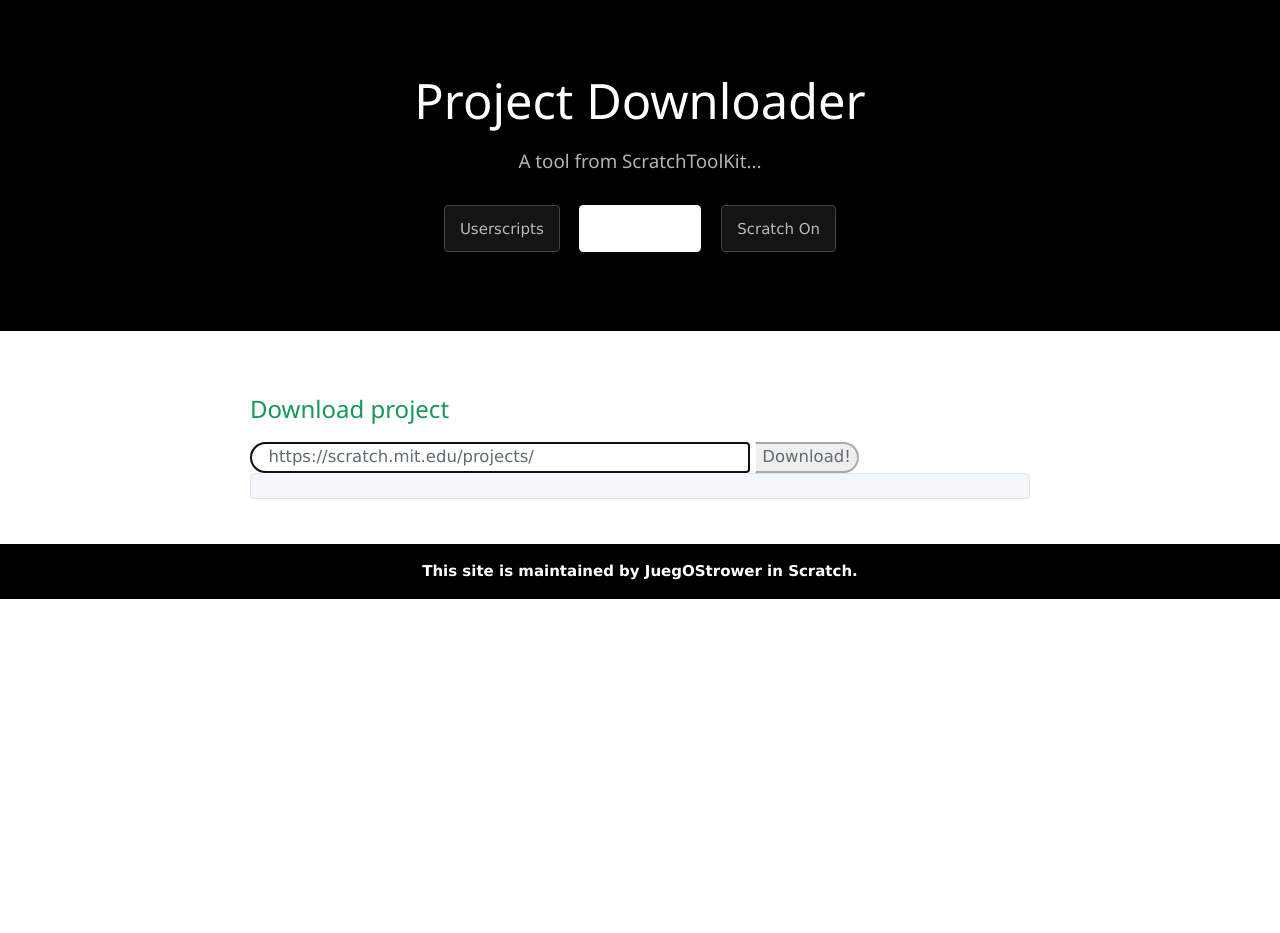
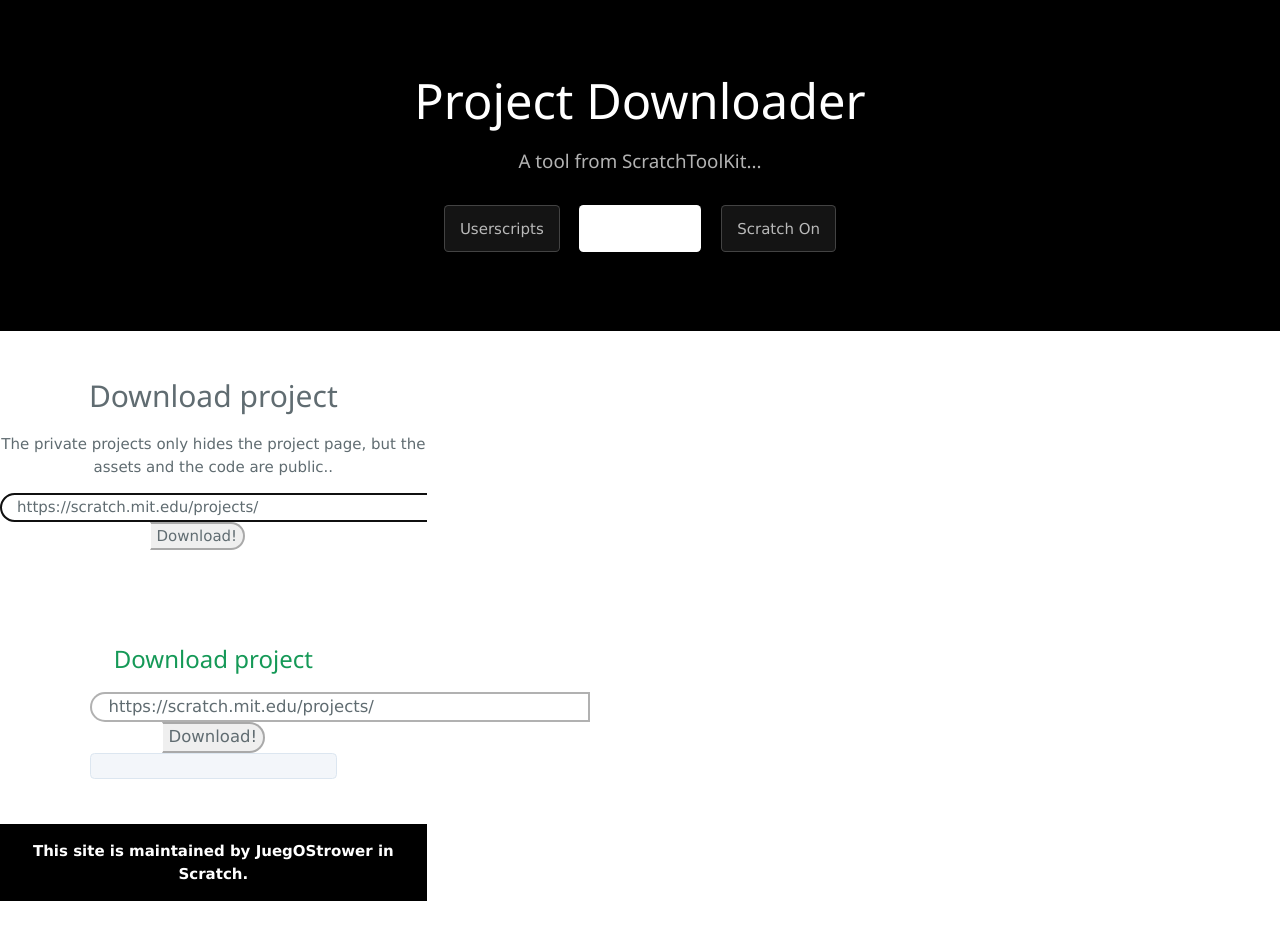
Before and after one commit to JuegOStrower/juegostrower.github.io, a Jekyll site: the page downloader/index.html, which Jekyll copies as it is, in a window 1280 px wide. Built offline with Jekyll 4.4.1, drawn with Linux system fonts in a browser that asks for light colours; nearby versions of some CDN libraries; before the commit the page ends 900 px from its top, so only the background shows below that.

Commit message:
Update index.html

```diff
--- a/downloader/index.html
+++ b/downloader/index.html
@@ -27,16 +27,34 @@
       <h1 class="project-name">Project Downloader</h1>
 		<h2 class="project-tagline">A tool from <a href="/">ScratchToolKit...</a></h2>
       <a href="userscripts" class="btn">Userscripts</a>
-      <a style="background-color:white" href="downloader" class="btn">Downloader</a>
+      <a style="background-color:white;font-color:black;" href="downloader" class="btn">Downloader</a>
       <a href="scratchon" class="btn">Scratch On</a>
     </section>
+
+
+
+<div class="w3-third w3-highway-blue w3-center" style="min-height:580px" id="work">
+    <div class="w3-padding-32">
+      <h2>Download project</h2>
+      <p>The private projects only hides the project page, but the assets and the code are public..</p>
+    <div class="w3-container w3-responsive">
+	<div id="progress"></div>
+	<input type="text" id="project" value="https://scratch.mit.edu/projects/" placeholder="Project URL" style="margin-right: 0;padding-right: 0;width: 500px;border: 2px solid rgba(100, 100, 100, 0.5);padding-left: 1em;transition: all 0.2s;border-top-left-radius: 1em;border-bottom-left-radius: 1em;line-height:inherit;" autofocus />
+	<button id="go" style="border-top-right-radius: 1em;border-bottom-right-radius: 1em;border: 2px solid rgba(100, 100, 100, 0.5);border-left: 1px solid white;transition: all 0.5s;">Download!</button>
+	<pre><code id="log"></code></pre>
+  </div>
+
+
+
     <section class="main-content">
       <h3>Download project</h3>
 	<div id="progress"></div>
 	<input type="text" id="project" value="https://scratch.mit.edu/projects/" placeholder="Project URL" style="margin-right: 0;padding-right: 0;width: 500px;border: 2px solid rgba(100, 100, 100, 0.5);padding-left: 1em;transition: all 0.2s;border-top-left-radius: 1em;border-bottom-left-radius: 1em;line-height:inherit;" autofocus />
 	<button id="go" style="border-top-right-radius: 1em;border-bottom-right-radius: 1em;border: 2px solid rgba(100, 100, 100, 0.5);border-left: 1px solid white;transition: all 0.5s;">Download!</button>
 	<pre><code id="log"></code></pre>
-	</section>
+     </section>
+
+
 	<footer class="w3-center w3-container w3-black w3-padding-16">
         <span class="site-footer-owner">This site is maintained by <a href="https://scratch.mit.edu/users/JuegOStrower">JuegOStrower</a> in Scratch.</span>
     </footer>
```
